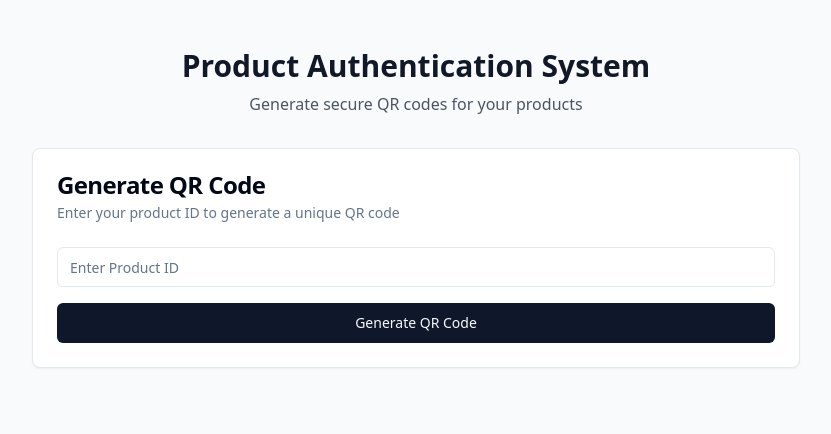
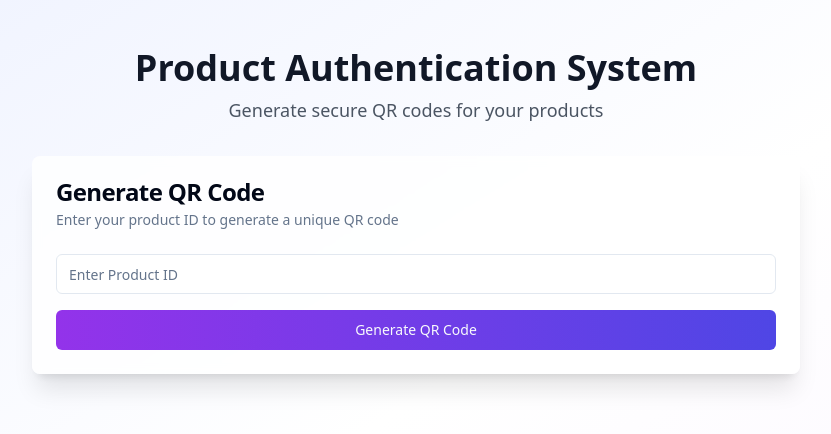
Before and after one commit to careermint/authqr, a React (Vite) app: page / in a window 1280 px wide. Shown: the top 434 px of the page, without its empty margins (224-1055 px from the left). Built offline with nearby package versions, Linux system fonts and the light colour scheme.

Commit message:
Add animations and styling
Enhanced the application with additional animations and styling improvements to improve user experience and visual appeal.
[skip gpt_engineer]

```diff
--- a/package.json
+++ b/package.json
@@ -46,6 +46,7 @@
     "cmdk": "^1.0.0",
     "date-fns": "^3.6.0",
     "embla-carousel-react": "^8.3.0",
+    "framer-motion": "^11.17.0",
     "input-otp": "^1.2.4",
     "lucide-react": "^0.462.0",
     "next-themes": "^0.3.0",
--- a/src/pages/Index.tsx
+++ b/src/pages/Index.tsx
@@ -4,6 +4,7 @@ import { Button } from "@/components/ui/button";
 import { Input } from "@/components/ui/input";
 import { Card, CardContent, CardDescription, CardHeader, CardTitle } from "@/components/ui/card";
 import { toast } from "@/hooks/use-toast";
+import { motion } from "framer-motion";
 
 const Index = () => {
   const [productId, setProductId] = useState("");
@@ -22,10 +23,7 @@ const Index = () => {
 
     setIsGenerating(true);
     try {
-      // Generate verification URL (this would be your actual verification URL in production)
       const verificationUrl = `${window.location.origin}/verify/${productId}`;
-
-      // Generate QR code
       const qrCode = await QRCode.toDataURL(verificationUrl);
       setQrCodeUrl(qrCode);
 
@@ -45,45 +43,76 @@ const Index = () => {
   };
 
   return (
-    <div className="min-h-screen bg-gray-50 py-12 px-4 sm:px-6 lg:px-8">
-      <div className="max-w-3xl mx-auto">
+    <div className="min-h-screen bg-gradient-to-br from-indigo-50 via-white to-purple-50 py-12 px-4 sm:px-6 lg:px-8">
+      <motion.div
+        initial={{ opacity: 0, y: 20 }}
+        animate={{ opacity: 1, y: 0 }}
+        transition={{ duration: 0.5 }}
+        className="max-w-3xl mx-auto"
+      >
         <div className="text-center mb-8">
-          <h1 className="text-3xl font-bold text-gray-900">Product Authentication System</h1>
-          <p className="mt-2 text-gray-600">Generate secure QR codes for your products</p>
+          <motion.h1
+            initial={{ opacity: 0, y: -20 }}
+            animate={{ opacity: 1, y: 0 }}
+            transition={{ delay: 0.2, duration: 0.5 }}
+            className="text-4xl font-bold text-gray-900 mb-2"
+          >
+            Product Authentication System
+          </motion.h1>
+          <motion.p
+            initial={{ opacity: 0 }}
+            animate={{ opacity: 1 }}
+            transition={{ delay: 0.4, duration: 0.5 }}
+            className="text-lg text-gray-600"
+          >
+            Generate secure QR codes for your products
+          </motion.p>
         </div>
 
-        <Card>
+        <motion.div
+          initial={{ opacity: 0, scale: 0.95 }}
+          animate={{ opacity: 1, scale: 1 }}
+          transition={{ delay: 0.3, duration: 0.5 }}
+        >
+          <Card className="backdrop-blur-sm bg-white/80 shadow-xl border-0">
             <CardHeader>
               <CardTitle>Generate QR Code</CardTitle>
               <CardDescription>Enter your product ID to generate a unique QR code</CardDescription>
             </CardHeader>
             <CardContent>
+              <div className="space-y-6">
                 <div className="space-y-4">
-              <div>
                   <Input
                     type="text"
                     placeholder="Enter Product ID"
                     value={productId}
                     onChange={(e) => setProductId(e.target.value)}
-                  className="w-full"
+                    className="w-full transition-all duration-200 focus:ring-2 focus:ring-purple-500"
                   />
-              </div>
 
                   <Button
                     onClick={generateQRCode}
                     disabled={isGenerating}
-                className="w-full"
+                    className="w-full bg-gradient-to-r from-purple-600 to-indigo-600 hover:from-purple-700 hover:to-indigo-700 transition-all duration-300"
                   >
                     {isGenerating ? "Generating..." : "Generate QR Code"}
                   </Button>
+                </div>
 
                 {qrCodeUrl && (
-                <div className="mt-6 text-center">
+                  <motion.div
+                    initial={{ opacity: 0, y: 20 }}
+                    animate={{ opacity: 1, y: 0 }}
+                    transition={{ duration: 0.5 }}
+                    className="mt-6 text-center"
+                  >
                     <div className="mb-4">
-                    <img
+                      <motion.img
+                        whileHover={{ scale: 1.05 }}
+                        transition={{ duration: 0.2 }}
                         src={qrCodeUrl}
                         alt="Product QR Code"
-                      className="mx-auto border p-4 rounded-lg"
+                        className="mx-auto border p-4 rounded-lg shadow-lg bg-white"
                       />
                     </div>
                     <Button
@@ -94,15 +123,17 @@ const Index = () => {
                         link.href = qrCodeUrl;
                         link.click();
                       }}
+                      className="hover:bg-purple-50 transition-colors duration-200"
                     >
                       Download QR Code
                     </Button>
-                </div>
+                  </motion.div>
                 )}
               </div>
             </CardContent>
           </Card>
-      </div>
+        </motion.div>
+      </motion.div>
     </div>
   );
 };
```
Also changed, not shown: 1 other file (tests, documents, lock files or other folders). Lines whose indentation alone changed are shown as unchanged.
